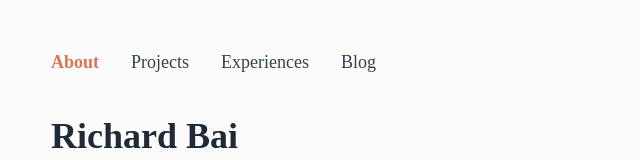
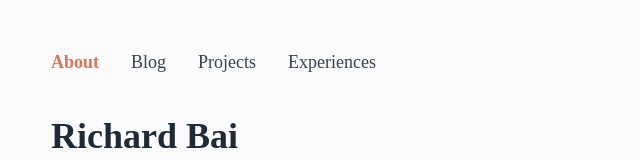
Before and after one commit to richieb21/personal-portfolio, a Next.js app: page / in a window 1280 px wide. Shown: the top 160 px of the page, without its empty margins (317-957 px from the left). Built offline with nearby package versions, Linux system fonts and the light colour scheme; a web font is replaced by a local one.

Commit message:
Reordering

```diff
--- a/app/experiences/page.tsx
+++ b/app/experiences/page.tsx
@@ -50,7 +50,7 @@ const ExperiencesPage = () => {
 
         <header className="mb-12">
           <h1 className="text-3xl md:text-4xl font-bold mb-2">Experience</h1>
-          <p className="text-xl text-gray-600">My professional journey</p>
+          <p className="text-xl text-gray-600">the journey so far</p>
         </header>
 
         <div className="space-y-12">
--- a/components/Navbar.tsx
+++ b/components/Navbar.tsx
@@ -2,7 +2,7 @@ import React from "react";
 import Link from "next/link";
 
 type NavbarProps = {
-  currentPage: "about" | "projects" | "experiences" | "blog";
+  currentPage: "about" | "blog" | "projects" | "experiences";
 };
 
 const Navbar = ({ currentPage }: NavbarProps) => {
@@ -19,6 +19,18 @@ const Navbar = ({ currentPage }: NavbarProps) => {
             } transition-colors`}
           >
             About
+          </Link>
+        </li>
+        <li>
+          <Link
+            href="/blog"
+            className={`text-lg ${
+              currentPage === "blog"
+                ? "font-semibold text-theme"
+                : "text-gray-700 hover:text-theme"
+            } transition-colors`}
+          >
+            Blog
           </Link>
         </li>
         <li>
@@ -45,18 +57,6 @@ const Navbar = ({ currentPage }: NavbarProps) => {
             Experiences
           </Link>
         </li>
-        <li>
-          <Link
-            href="/blog"
-            className={`text-lg ${
-              currentPage === "blog"
-                ? "font-semibold text-theme"
-                : "text-gray-700 hover:text-theme"
-            } transition-colors`}
-          >
-            Blog
-          </Link>
-        </li>
       </ul>
     </nav>
   );
```
